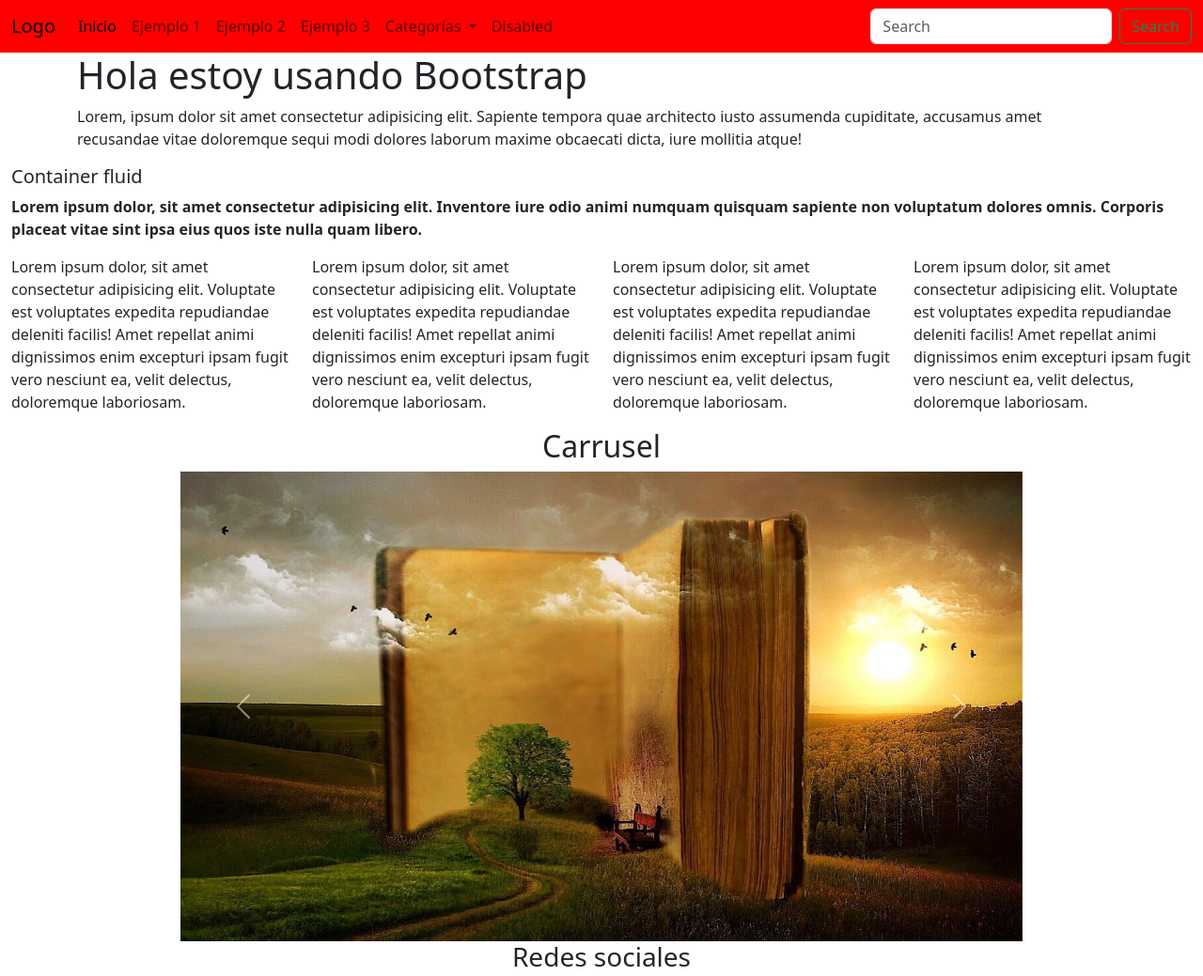
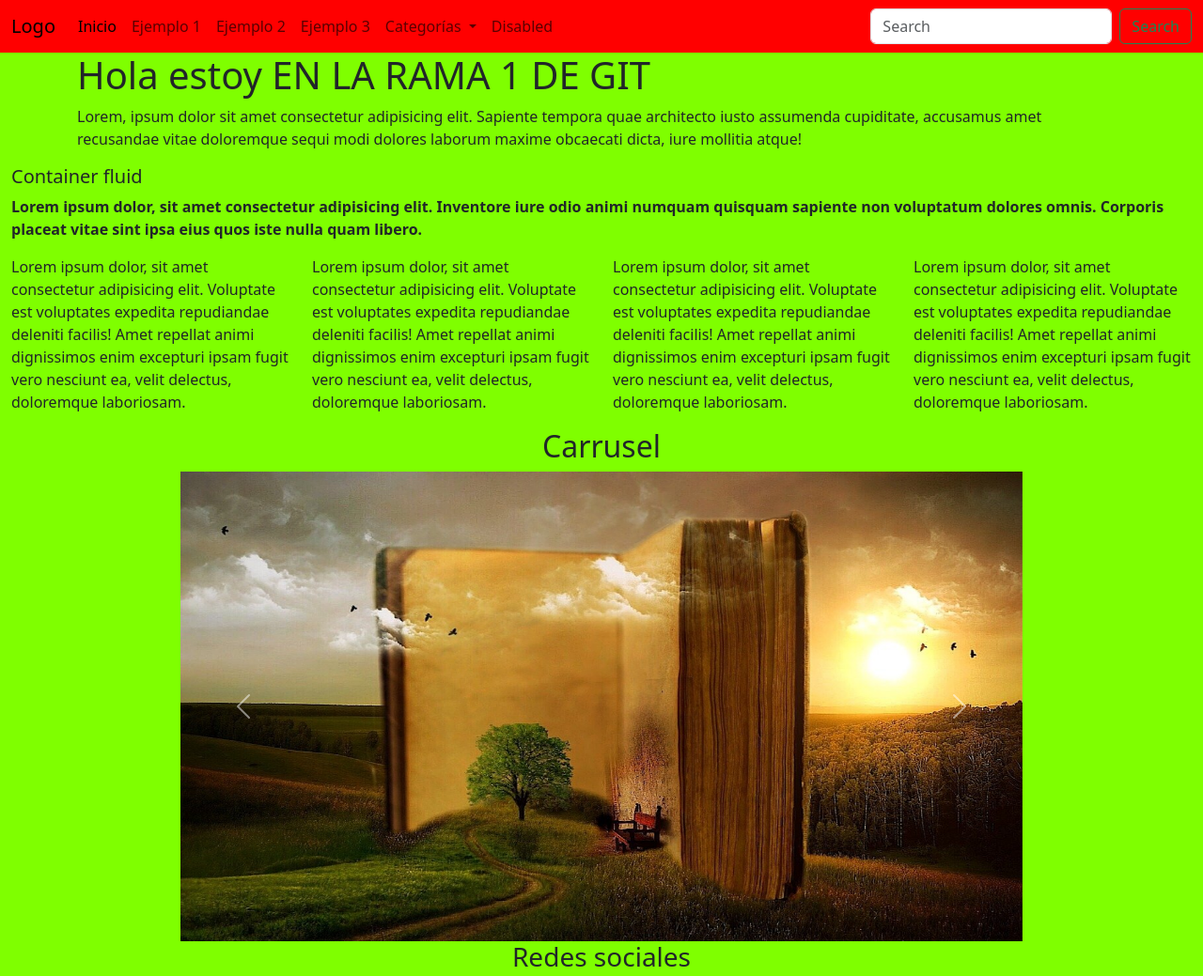
Before and after one commit to dampuero14/clase11-46850, a plain HTML site: page index.html in a window 1280 px wide. Shown: the top 1039 px of the page at 94% size. Drawn offline with nearby package versions, Linux system fonts and the light colour scheme.

Commit message:
Primer cambio en la rama1

```diff
--- a/css/styles.css
+++ b/css/styles.css
@@ -1,3 +1,6 @@
+body {
+    background-color: chartreuse;
+}
 .navbar {
     background-color: red;
 }
--- a/index.html
+++ b/index.html
@@ -64,7 +64,7 @@
     </header>
 
     <section class="container">
-        <h1>Hola estoy usando Bootstrap</h1>
+        <h1>Hola estoy EN LA RAMA 1 DE GIT</h1>
         <p>Lorem, ipsum dolor sit amet consectetur adipisicing elit. Sapiente tempora quae architecto iusto assumenda cupiditate, accusamus amet recusandae vitae doloremque sequi modi dolores laborum maxime obcaecati dicta, iure mollitia atque!</p>
     </section>
 
```
